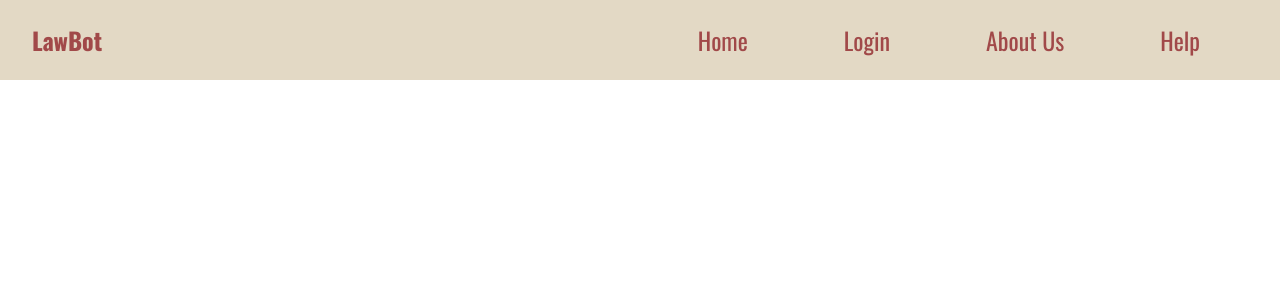
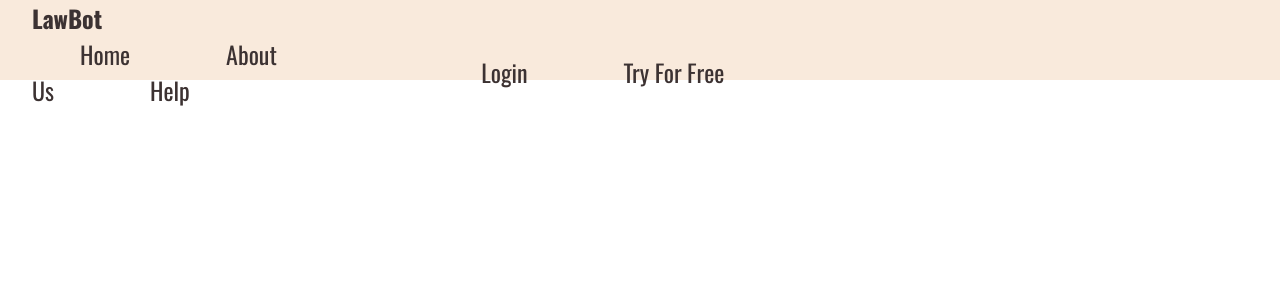
Before and after one commit to Minami189/LawBot, a React (Vite) app in the folder lawbot/: page / in a window 1280 px wide. Shown: the top 300 px of the page. Built offline with nearby package versions, Linux system fonts and the light colour scheme; a web font is replaced by a local one.

Commit message:
Nav Bar Reworked Still In Progress

```diff
--- a/lawbot/src/Components/Navbar.jsx
+++ b/lawbot/src/Components/Navbar.jsx
@@ -14,16 +14,29 @@ function Navbar() {
 
     return (
         <header className={classes.header}>
-            <h2>LawBot</h2>
-            <nav ref={navRef} className={classes.nav}>
-                <a href="/#">Home</a>
-                <a href="/#">Login</a>
-                <a href="/#">About Us</a>
-                <a href="/#">Help</a>
+            <div className={classes.logo}>
+                 <h2>LawBot</h2>
+            </div>
+
+
+            <nav ref={navRef} className={classes.mainNav}>
+                <div className={classes.centerNav}>
+                    <a href="/#">Home</a>
+                    <a href="/#">About Us</a>
+                    <a href="/#">Help</a>
+                </div>
+                <div className={classes.rightNav}>
+                    <a href="">Login</a>
+                    <a href="">Try For Free</a>
+                </div>
                 <button className={`${classes.navBtn} ${classes.navCloseBtn} ${classes.button}`} onClick={showNavbar}>
                     <FaTimes/>
                 </button>
             </nav>
+
+
+
+
 
             <button className={`${classes.navBtn} ${classes.navCloseBtn} ${classes.button}`} onClick={showNavbar}>
                 <FaBars/>
--- a/lawbot/src/Styles/main.module.css
+++ b/lawbot/src/Styles/main.module.css
@@ -10,20 +10,41 @@
 }
 
 :root{
-    --mainColor: #e3d9c5;
-    --mainColorLight: rgb(202, 185, 154);
-    --secondaryColor: #dd6464;
-    --textColor: #a14949;
+    --mainColor: #F9EADC;
+    --mainColorLight: #F6DFCA;
+    --MainColorContrast: #3C3232;
+    --secondaryColor: #ffffff;
+    --textColor: #3C3232;
 }
 
 header{
-    display: flex;
-    align-items: center;
-    justify-content: space-between;
     height: 80px;
     padding: 0 2rem;
     background-color: var(--mainColor);
     color: var(--textColor);
+}
+.logo {
+    width: 33%;
+    flex: 0 0 auto;
+}
+
+.mainNav {
+    width: 66%;
+    flex: 1;
+    display: flex;
+    align-items: center;
+    justify-content: space-between;
+    position: relative;
+    align-items: center;
+}
+
+.centerNav {
+    width: 50%;
+    margin: 0 auto;
+}
+.rightNav {
+    width: 50%;
+  margin-left: auto;
 }
 
 nav a{
@@ -38,7 +59,7 @@ nav a{
 
 nav a:hover{
     color: var(--secondaryColor);
-    background-color: var(--mainColorLight);
+    background-color: var(--MainColorContrast);
 }
 
 header .navBtn{
```
Also changed, not shown: lawbot/src/Components/Landing.jsx (added, +9 -0 lines), 1 other file (tests, documents, lock files or other folders).
